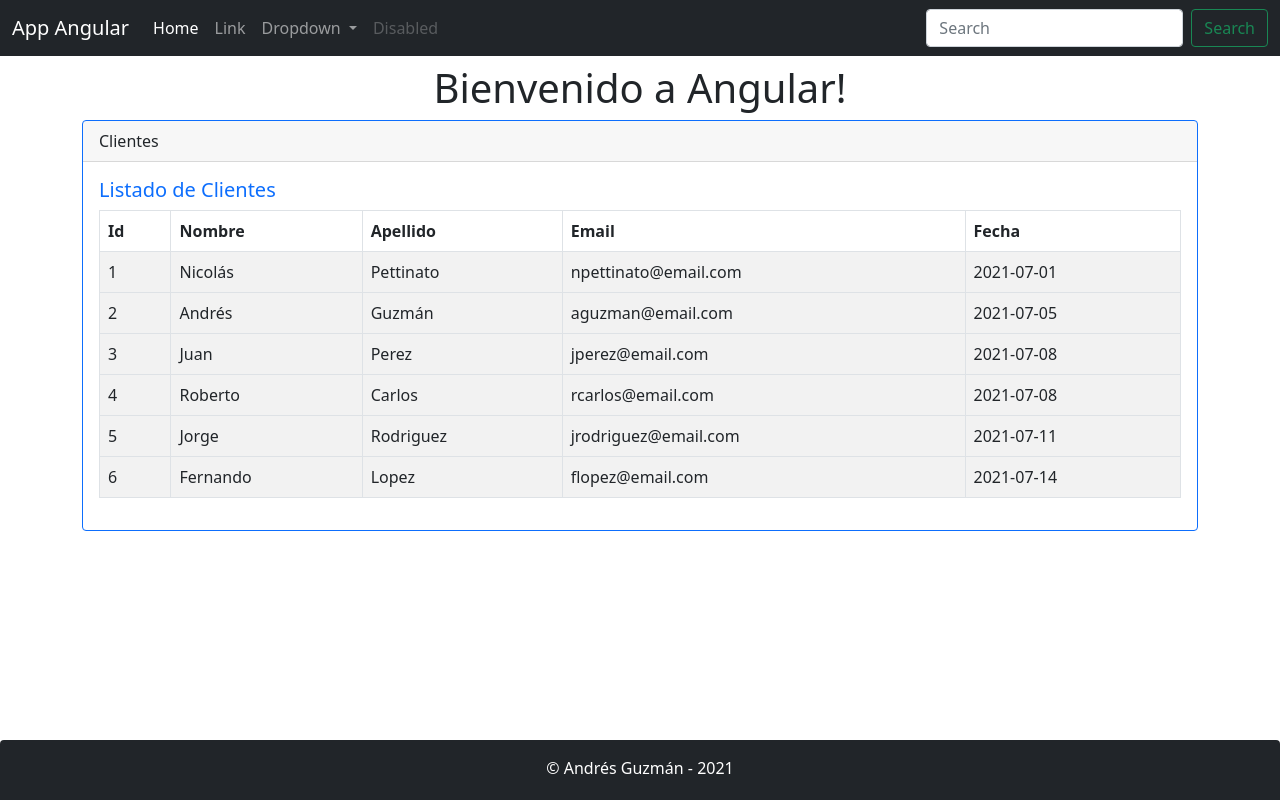
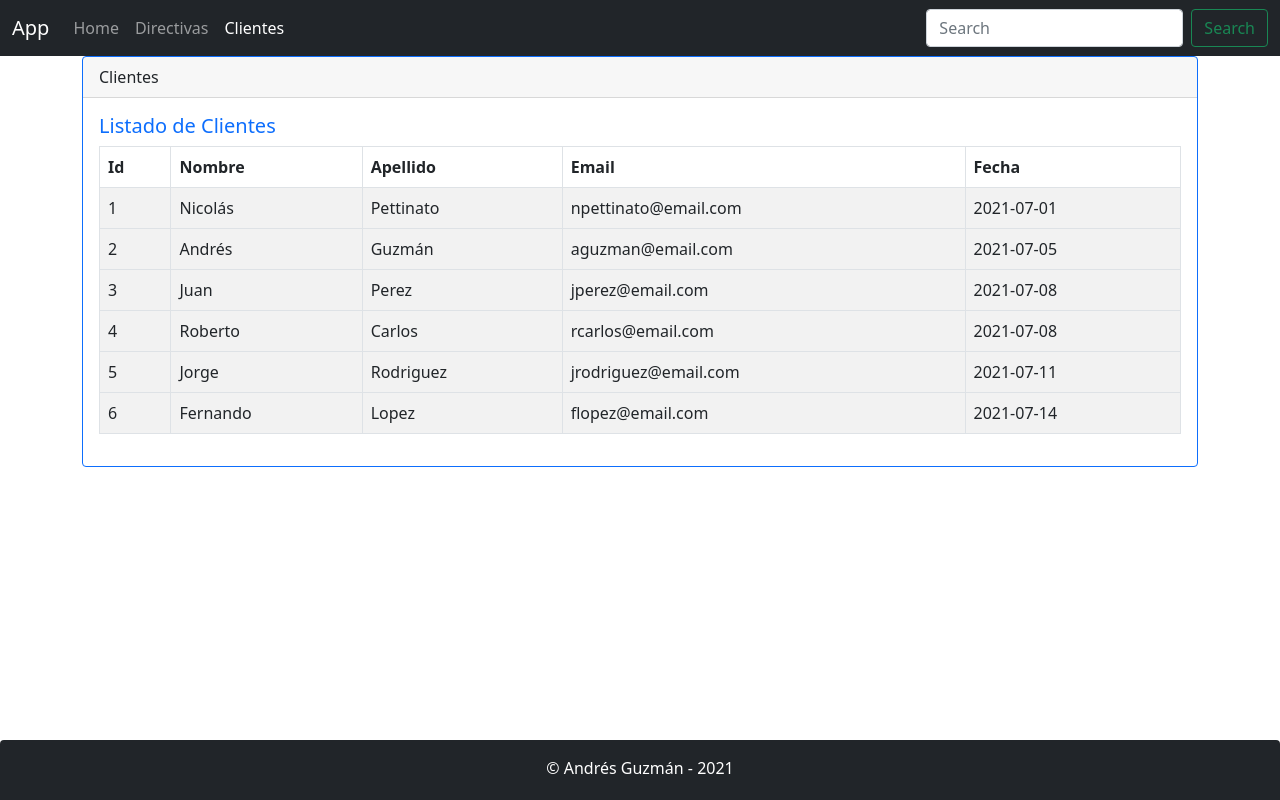
Before and after one commit to NicolasPettinato/Clientes-frontend, an Angular app: page /clientes in a window 1280 px wide. Built offline with nearby package versions, Linux system fonts and the light colour scheme.

Commit message:
implementación de Rutas y Navegación

```diff
--- a/src/app/app.component.html
+++ b/src/app/app.component.html
@@ -1,11 +1,7 @@
 <app-header></app-header>
+<div class="container">
 
-<div class="container">
-  <h1 class="text-center my-2">
-    {{ title }}!
-  </h1>
+  <router-outlet></router-outlet>
 
-  <app-clientes></app-clientes>
- </div>
-
+</div>
 <app-footer></app-footer>
--- a/src/app/header/header.component.html
+++ b/src/app/header/header.component.html
@@ -4,27 +4,17 @@
       <button class="navbar-toggler" type="button" data-bs-toggle="collapse" data-bs-target="#navbarSupportedContent" aria-controls="navbarSupportedContent" aria-expanded="false" aria-label="Toggle navigation">
         <span class="navbar-toggler-icon"></span>
       </button>
+
       <div class="collapse navbar-collapse" id="navbarSupportedContent">
         <ul class="navbar-nav me-auto mb-2 mb-lg-0">
           <li class="nav-item">
-            <a class="nav-link active" aria-current="page" href="#">Home</a>
+            <a class="nav-link" aria-current="page" href="#">Home</a>
           </li>
           <li class="nav-item">
-            <a class="nav-link" href="#">Link</a>
-          </li>
-          <li class="nav-item dropdown">
-            <a class="nav-link dropdown-toggle" href="#" id="navbarDropdown" role="button" data-bs-toggle="dropdown" aria-expanded="false">
-              Dropdown
-            </a>
-            <ul class="dropdown-menu" aria-labelledby="navbarDropdown">
-              <li><a class="dropdown-item" href="#">Action</a></li>
-              <li><a class="dropdown-item" href="#">Another action</a></li>
-              <li><hr class="dropdown-divider"></li>
-              <li><a class="dropdown-item" href="#">Something else here</a></li>
-            </ul>
+            <a class="nav-link" aria-current="page" [routerLink]="['/directivas']" routerLinkActive="active" >Directivas</a>
           </li>
           <li class="nav-item">
-            <a class="nav-link disabled" href="#" tabindex="-1" aria-disabled="true">Disabled</a>
+            <a class="nav-link" aria-current="page" [routerLink]="['/clientes']" routerLinkActive="active" >Clientes</a>
           </li>
         </ul>
         <form class="d-flex">
--- a/src/app/header/header.component.ts
+++ b/src/app/header/header.component.ts
@@ -6,5 +6,5 @@
 })
 export class HeaderComponent {
 
-    title: string = 'App Angular';
+    title: string = 'App';
 }
```
Also changed, not shown: src/app/app.module.ts (+9 -1 lines).
